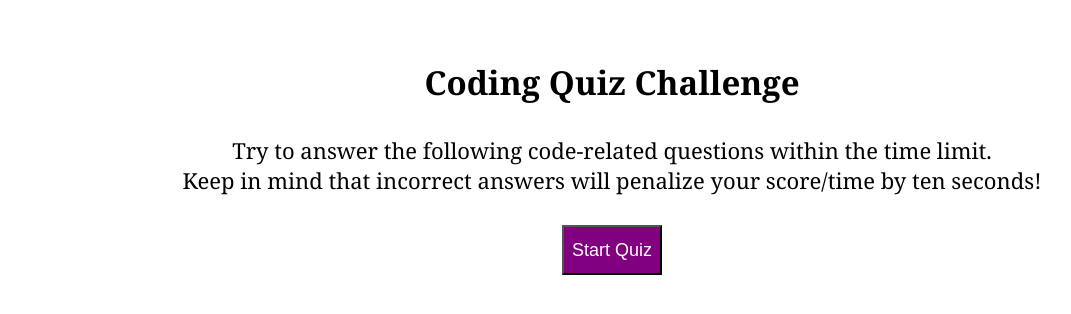
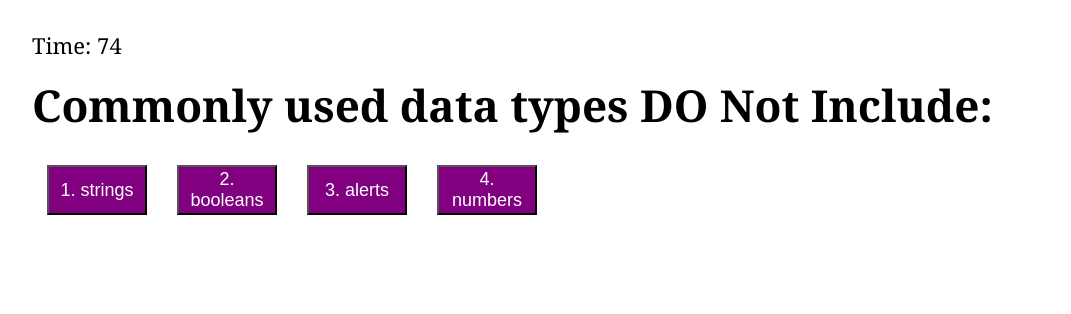
Before and after one commit to aidanwanberg/Coding-Quiz, a plain HTML site: page index.html in a window 1280 px wide. Both pictures are taken after a click on the button "Start Quiz". Shown: the whole page, without its empty margins (28-1099 px from the left). Drawn offline with Linux system fonts and the light colour scheme.

Commit message:
added quiz timer and start function

```diff
--- a/assets/js/script.js
+++ b/assets/js/script.js
@@ -0,0 +1,120 @@
+var quizQuestions = [
+    {
+        question: "Commonly used data types DO Not Include:",
+        answers:[
+            "1. strings",
+            "2. booleans",
+            "3. alerts",
+            "4. numbers"
+        ],
+        correctAnswer: "3. alerts"
+    },
+    {
+        question: "The condition in an if / else statement is enclosed with ________.",
+        answers:[
+            "1. quotes",
+            "2. curly brackets",
+            "3. parenthesis",
+            "4. square bracket"
+        ],
+        correctAnswer: "3. parenthesis"
+    },
+    {
+        question: "Arrays in JavaScript can be used to store ________.",
+        answers:[
+            "1. numbers and strings",
+            "2. other arrays",
+            "3. booleans",
+            "4. all of the above"
+        ],
+        correctAnswer: "4. all of the above"
+    },
+    {
+        question: "String values must be enclosed within ____ when being assigned to variables.",
+        answers:[
+            "1. commas",
+            "2. curly brackets",
+            "3. quotes",
+            "4. parenthesis"
+        ],
+        correctAnswer: "3. quotes"
+    },
+    {
+        question: "A very useful tool used during development and debugging for printing content to the debugger is:",
+        answers:[
+            "1. JavaScript",
+            "2. terminal/bash",
+            "3. for loops",
+            "4. console.log"
+        ],
+        correctAnswer: "4. console.log"
+    },
+];
+
+var startButton = document.getElementById("start-button");
+var quizTimeLeft = 75;
+var quizTimer = document.getElementById("timerEl");
+var mainMenu = document.getElementById("main-menu-section");
+var quizQuestionNum = 0;
+var currentQuestion = document.getElementById("current-question");
+var currentAnswers = [];
+var answerOptions = document.getElementById("answer-options");
+
+
+
+
+
+
+
+var quizStart = function() {
+
+    // starts countdown timer for the code quiz
+    var quizTimer = setInterval(function() {
+        if (quizTimeLeft < 1) {
+            timerEl.textContent = "";
+            clearInterval(quizTimer);
+            // end quiz by calling a function, come back to this later
+        }
+        else {
+            timerEl.textContent = "Time: " + quizTimeLeft;
+            quizTimeLeft--;
+
+        }
+    }, 1000);
+
+    mainMenu.style.display = "none";
+
+    answerOptions.style.display = "flex";
+
+    quiz();
+}
+
+// main quiz function that displays/loops through questions/answers
+var quiz = function() {
+
+    if (quizQuestionNum < quizQuestions.length) {
+
+        currentQuestion.textContent = quizQuestions[quizQuestionNum].question;
+
+        currentAnswers = quizQuestions[quizQuestionNum].answers;
+
+        for (i = 0; i < currentAnswers.length; i++) {
+
+            var answerButton = document.createElement("button");
+            answerButton.textContent = currentAnswers[i];
+            answerButton.setAttribute("data-value", currentAnswers[i]);
+            document.getElementById("answer-options").appendChild(answerButton);
+
+            // check answer
+
+        }
+        return
+    }
+    //  end quiz
+}
+
+
+
+
+
+startButton.addEventListener("click", quizStart);
--- a/index.html
+++ b/index.html
@@ -9,7 +9,7 @@
 </head>
 <body>
     <header>
-
+        <p id="timerEl"></p>
     </header>
     <main>
 
@@ -21,7 +21,12 @@
                 <br>
                 Keep in mind that incorrect answers will penalize your score/time by ten seconds!
             </p>
-            <button>Start Quiz</button>
+            <button id="start-button">Start Quiz</button>
+        </section>
+
+        <!-- section that displays questions and answers -->
+        <h1 id="current-question"></h1>
+        <section id="answer-options">
         </section>
 
 
@@ -32,6 +37,6 @@
     </main>
 
 
-
+    <script src="./assets/js/script.js"></script>
 </body>
 </html>
```
